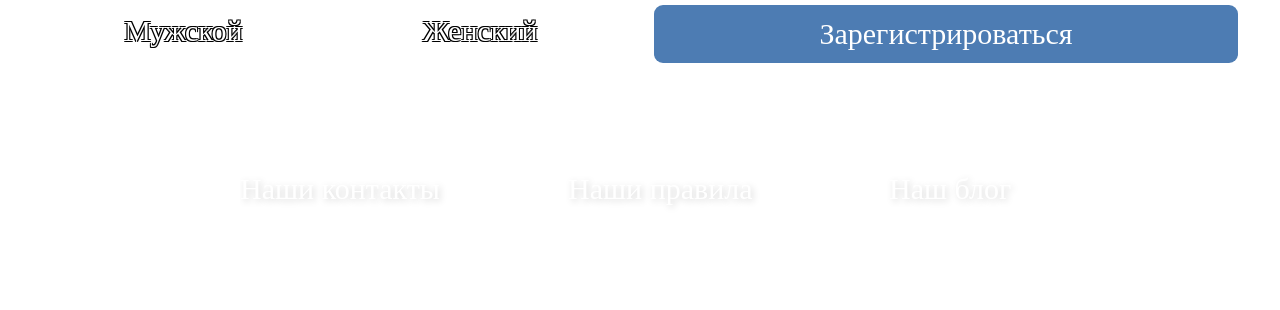
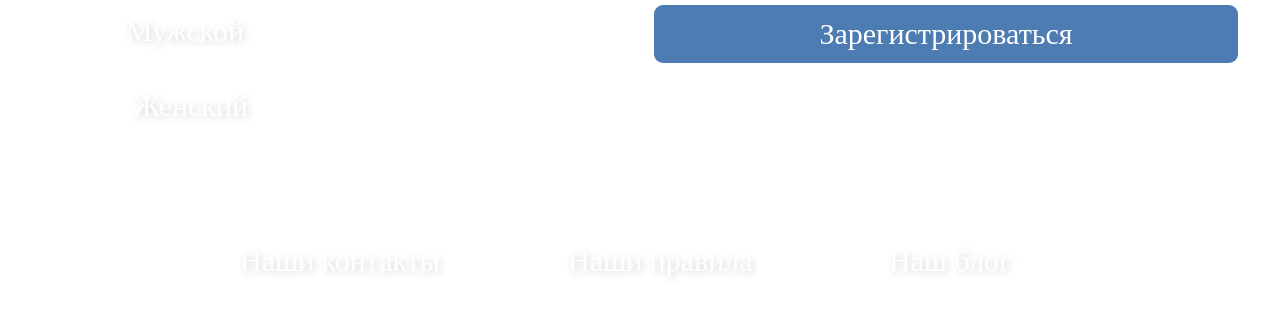
Before and after one commit to unicode256/exp, a plain HTML site: page index1.html in a window 1280 px wide. Shown: the part 707-1017 px from the top of the page. Before the commit the page ends 945 px from the top, so only its background shows below. Drawn offline with Linux system fonts and the light colour scheme; a web font is replaced by a local one.

Commit message:
improves to registration page

```diff
--- a/index1.html
+++ b/index1.html
@@ -26,8 +26,10 @@
                     <p class="label">Напишите Ваш город:</p>
                     <input type="text" name="city">
                     <p class="label">Укажите Ваш пол:</p>
-                    <input type="submit" name="male" value="Мужской">
-                    <input type="submit" name="female" value="Женский">
+                    <input id="male" type="radio" name="sex" value="male">
+                    <label for="male">Мужской</label>
+                    <input id="female" type="radio" name="sex" value="female">
+                    <label for="female">Женский</label>
                     </div>
                     <div id="rightside">
                     <p class="label">Напишите Ваш адрес эл. почты:</p>
--- a/registrtation-style.css
+++ b/registrtation-style.css
@@ -11,7 +11,7 @@
     font-weight: normal;
     font-style: normal;
 }
-h1, p, div, form, a {
+h1, p, div, form, a, input[type="radio"], label {
     margin: 0;
     /*border: 1px solid white;*/
 }
@@ -99,19 +99,19 @@ input {
     transition-property: background-color;
     transition-duration: .3s;
 }
-input[name="male"], input[name="female"]{
+/*input[name="male"], input[name="female"]{
     width: 49.15%;
     transition-property: background-color;
     display: block;
     float: left;
     transition-duration: .3s;
     margin-bottom: 0;
-}
-input[name="male"]:hover, input[name="female"]:hover{
+}*/
+/*input[name="male"]:hover, input[name="female"]:hover{
     background-color: rgba(255, 255, 255, 0.4);
     transition-property: background-color;
     transition-duration: .3s;
-}
+}*/
 input[name="submit"]{
     background-color: #4d7cb3;
     border: none;
@@ -156,19 +156,54 @@ select {
     transition-property: background-color;
     transition-duration: .3s;
 }
-select[name="birth_day"]{
 
-}
 .margin_left {
     margin-left: 1.65%;
 }
-input[name="female"]{
-    margin-left: 1.7%;
-}
+
 select:hover {
     background-color: rgba(255, 255, 255, 0.4);
     transition-property: background-color;
     transition-duration: .3s;
+}
+label {
+    display: block;
+    width: 48.98%;
+    float: left;
+    padding-top: 10px;
+    padding-bottom: 10px;
+    background-color: rgba(255,255,255,0.15);
+    border: 2px solid #fff;
+    margin-top: 17px;
+    border-radius: 9px;
+}
+input[type="radio"] {
+    display: none;
+}
+
+input[type="radio"] + label {
+  font-size: 50%;
+  color: #fff;
+  cursor: pointer;
+}
+input[type="radio"] + label::before {
+    content: "";
+    display: block;
+}
+
+input[type="radio"] + label {
+    background-color: rgba(255,255,255,0.15);
+}
+input[type="radio"]:checked + label {
+    background-color: rgba(255, 255, 255, 0.4);
+}
+
+input[type="radio"]:disabled:hover + label:hover{
+    background-color: rgba(255,255,255,0.15);
+}
+label[for="female"]{
+    box-sizing: border;
+    margin-left: 1%;
 }
 .footer {
     /*background-color: rgba(0, 0, 0, 0.8);*/
```
